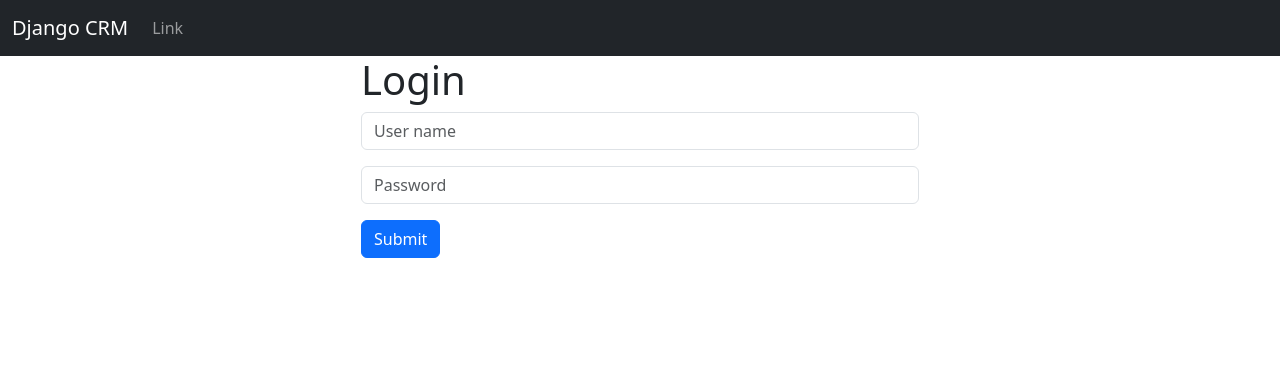
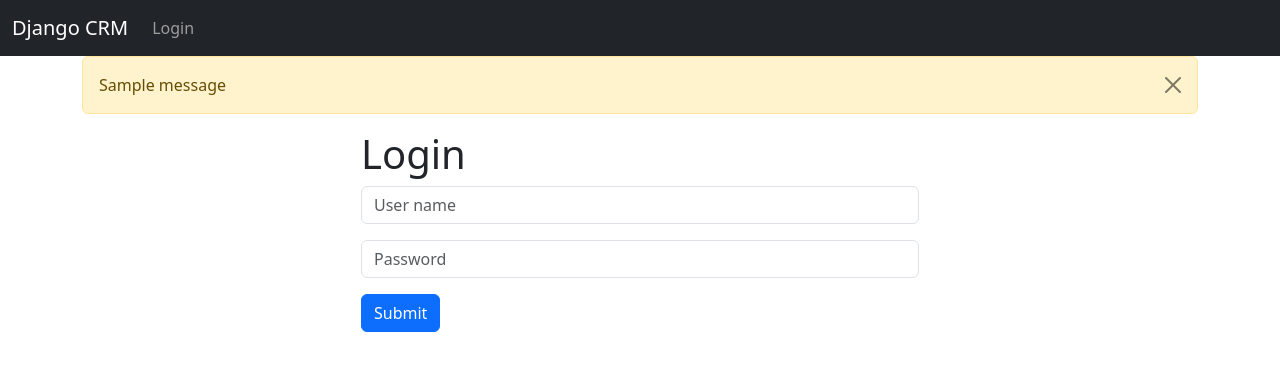
Before and after one commit to lumeirne/CRM_Django, a Django app: page / in a window 1280 px wide. Shown: the top 371 px of the page. Run offline with Django 3.2, Linux system fonts and the light colour scheme; one stand-in notice (Sample message) is shown.

Commit message:
Logout option created

```diff
--- a/crmsite/templates/base.html
+++ b/crmsite/templates/base.html
@@ -9,6 +9,14 @@
   <body>
     {% include 'navbar.html' %}
     <div class = 'container'>
+      {% if messages %}
+        {% for message in messages%}
+        <div class="alert alert-warning alert-dismissible fade show" role="alert">
+          {{ message }}
+          <button type="button" class="btn-close" data-bs-dismiss="alert" aria-label="Close"></button>
+        </div>
+        {% endfor %}
+      {% endif %}
       {% block content %}
       {% endblock %}
     </div>
--- a/crmsite/templates/navbar.html
+++ b/crmsite/templates/navbar.html
@@ -6,11 +6,15 @@
     </button>
     <div class="collapse navbar-collapse" id="navbarSupportedContent">
       <ul class="navbar-nav me-auto mb-2 mb-lg-0">
-
+        {% if user.is_authenticated %}
         <li class="nav-item">
-          <a class="nav-link" href="#">Link</a>
+          <a class="nav-link" href="{% url 'logout' %}">Logout</a>
         </li>
-
+        {% else %}
+        <li class="nav-item">
+          <a class="nav-link" href="{% url 'home' %}">Login</a>
+        </li>
+        {% endif %}
       </ul>
       <!--<form class="d-flex" role="search">
         <input class="form-control me-2" type="search" placeholder="Search" aria-label="Search">
--- a/crmsite/urls.py
+++ b/crmsite/urls.py
@@ -3,5 +3,5 @@ from . import views
 
 urlpatterns = [
     path('', views.home, name='home'),
-
+    path('logout/', views.logout_user, name='logout')
 ]
--- a/crmsite/views.py
+++ b/crmsite/views.py
@@ -22,3 +22,8 @@ def home(request):
       return redirect('home')
 
   return render(request, 'home.html', {})
+
+def logout_user(request):
+    logout(request)
+    messages.success(request, 'You have been logged out')
+    return redirect('home')
--- a/djangoCRM/settings.py
+++ b/djangoCRM/settings.py
@@ -16,6 +16,7 @@ DEBUG = True
 
 ALLOWED_HOSTS = ['*']
 
+CSRF_TRUSTED_ORIGINS = ['https://localhost:8000']
 
 # Application definition
 
```
Also changed, not shown: db.sqlite3.
